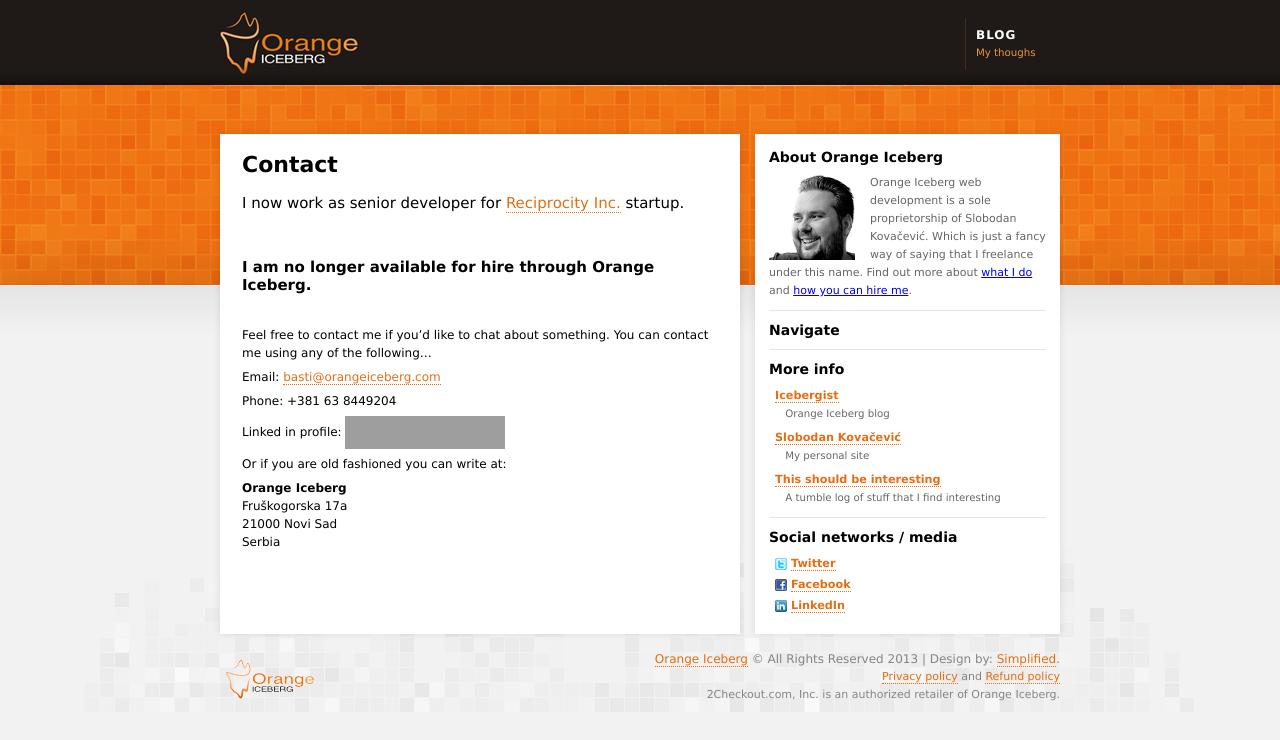
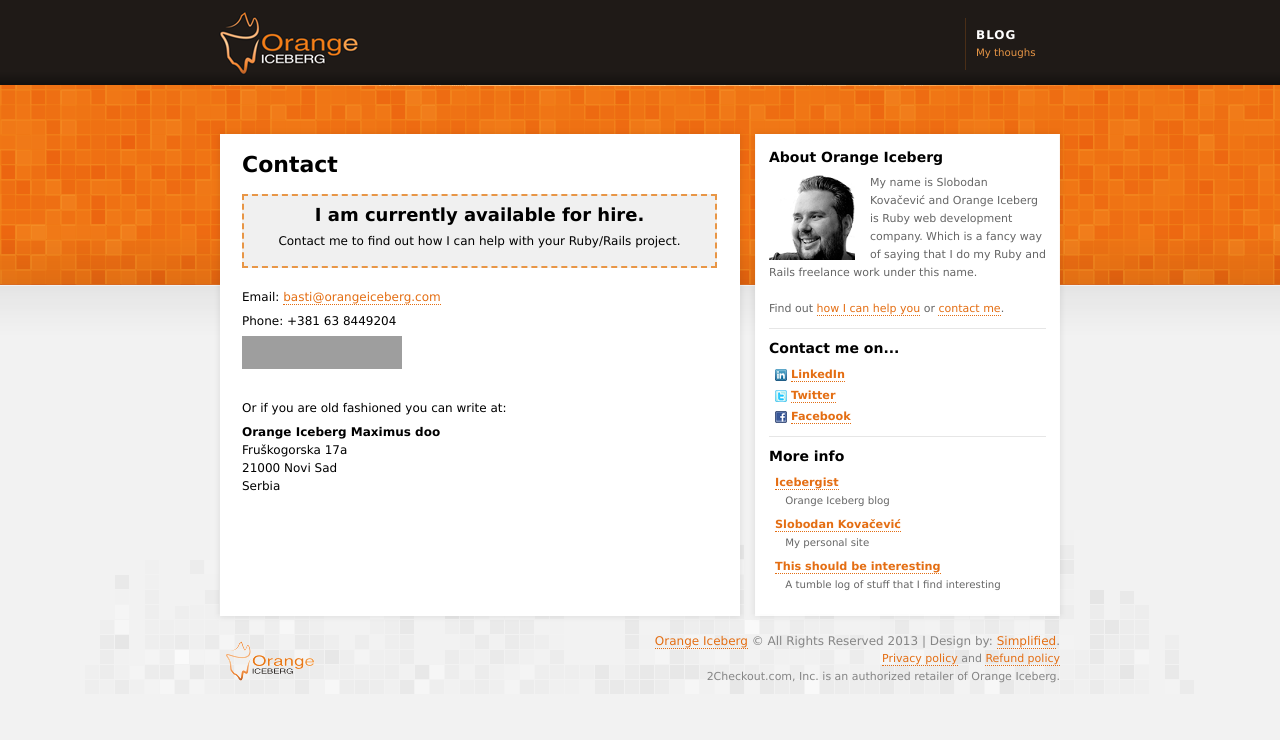
Before and after one commit to basti/orangeiceberg.com, a Jekyll site: the page built from contact/index.html, in a window 1280 px wide. Shown: the top 740 px of the page. Built offline with Jekyll 4.4.1, drawn with Linux system fonts in a browser that asks for light colours; Markdown is read by kramdown in place of the engine named in the settings; grey boxes are pictures that could not be loaded.

Commit message:
Update sidebar and contact page.

```diff
--- a/_layouts/oi.html
+++ b/_layouts/oi.html
@@ -58,13 +58,19 @@
         <h2>About Orange Iceberg</h2>
         <p class="clearfix">
           <img src="/images/slobodan-110x110.gif" width="86" height="86" alt="Slobodan Kovacevic" />
-          Orange Iceberg web development is a sole proprietorship of Slobodan Kovačević.
-          Which is just a fancy way of saying that I freelance under this name.
-          Find out more about <a href="/what-i-do">what I do</a> and <a href="/contact">how you can hire me</a>.
+          My name is Slobodan Kovačević and Orange Iceberg is Ruby web
+          development company. Which is a fancy way of saying that I do my
+          Ruby and Rails freelance work under this name.
+        </p>
+        <br />
+        <p class="clearfix">
+          Find out <a href="/what-i-do">how I can help you</a> or
+          <a href="/contact">contact me</a>.
         </p>
 
         <div class="hr"></div>
 
+        <!--
         <h2>Navigate</h2>
         <ul class="social">
           {% for link in page.navigation %}
@@ -74,6 +80,16 @@
               </a>
             </li>
           {% endfor %}
+        </ul>
+
+        <div class="hr"></div>
+        -->
+
+        <h2>Contact me on...</h2>
+        <ul class="social">
+          <li class="linkedin"><a href="http://www.linkedin.com/in/slobodankovacevic">LinkedIn</a></li>
+          <li class="twitter"><a href="http://twitter.com/icebergist">Twitter</a></li>
+          <li class="facebook"><a href="http://www.facebook.com/thebasti">Facebook</a></li>
         </ul>
 
         <div class="hr"></div>
@@ -89,15 +105,6 @@
           <dt><a href="http://tumblelog.slobodankovacevic.com/" rel="me" title="A tumble log of stuff that I find interesting">This should be interesting</a></dt>
           <dd>A tumble log of stuff that I find interesting</dd>
         </dl>
-
-        <div class="hr"></div>
-
-        <h2>Social networks / media</h2>
-        <ul class="social">
-          <li class="twitter"><a href="http://twitter.com/thebasti">Twitter</a></li>
-          <li class="facebook"><a href="http://www.facebook.com/thebasti">Facebook</a></li>
-          <li class="linkedin"><a href="http://www.linkedin.com/in/slobodankovacevic">LinkedIn</a></li>
-        </ul>
       </div>
     </div> <!-- /div id=content -->
 
--- a/contact/index.html
+++ b/contact/index.html
@@ -3,40 +3,35 @@
 title: Contact
 ---
 
-<h3>
-  <span style="font-weight: normal;">
-    I now work as senior developer for
-    <a href="http://reciprocitynow.com/">Reciprocity Inc.</a> startup.
-  </span>
-</h3>
+<div class="hire_me_box">
+  <strong>I am currently available for hire.</strong>
 
-<br />
+  <p>
+    Contact me to find out how I can help with your Ruby/Rails project.
+  </p>
+</div>
 
-<h3>
-  <strong>I am no longer available for hire through Orange Iceberg.</strong>
-</h3>
-
-<br />
-
-<p>
-  Feel free to contact me if you&#8217;d like to chat about something. You can
-  contact me using any of the following&#8230;
-</p>
 <p>
   Email:
   <script type="text/javascript">// <![CDATA[
     eval(unescape('%66%75%6E%63%74%69%6F%6E%20%70%67%72%65%67%67%5F%74%72%61%6E%73%70%6F%73%65%32%28%68%29%20%7B%76%61%72%20%73%3D%27%61%6D%6C%69%6F%74%62%3A%73%61%69%74%6F%40%61%72%67%6E%69%65%65%63%65%62%67%72%63%2E%6D%6F%27%3B%76%61%72%20%72%3D%27%27%3B%66%6F%72%28%76%61%72%20%69%3D%30%3B%69%3C%73%2E%6C%65%6E%67%74%68%3B%69%2B%2B%2C%69%2B%2B%29%7B%72%3D%72%2B%73%2E%73%75%62%73%74%72%69%6E%67%28%69%2B%31%2C%69%2B%32%29%2B%73%2E%73%75%62%73%74%72%69%6E%67%28%69%2C%69%2B%31%29%7D%68%2E%68%72%65%66%3D%72%3B%7D%64%6F%63%75%6D%65%6E%74%2E%77%72%69%74%65%28%27%3C%61%20%68%72%65%66%3D%22%23%22%20%6F%6E%4D%6F%75%73%65%4F%76%65%72%3D%22%6A%61%76%61%73%63%72%69%70%74%3A%70%67%72%65%67%67%5F%74%72%61%6E%73%70%6F%73%65%32%28%74%68%69%73%29%22%20%6F%6E%46%6F%63%75%73%3D%22%6A%61%76%61%73%63%72%69%70%74%3A%70%67%72%65%67%67%5F%74%72%61%6E%73%70%6F%73%65%32%28%74%68%69%73%29%22%3E%62%61%73%74%69%40%6F%72%61%6E%67%65%69%63%65%62%65%72%67%2E%63%6F%6D%3C%2F%61%3E%27%29%3B'))
   // ]]&gt;</script>
 </p>
+
 <p>Phone: +381 63 8449204</p>
+
 <p>
-  Linked in profile:
   <a href="http://www.linkedin.com/in/slobodankovacevic">
     <img style="vertical-align: middle;" title="View Slobodan Kovacevic's profile on LinkedIn" src="http://www.linkedin.com/img/webpromo/btn_myprofile_160x33.gif" alt="View Slobodan Kovacevic's profile on LinkedIn" width="160" height="33" />
   </a>
 </p>
+
+<br />
 <p>Or if you are old fashioned you can write at:</p>
-<p><strong>Orange Iceberg</strong><br />
-Fruškogorska 17a<br />
-21000 Novi Sad<br />
-Serbia</p>
+
+<p>
+  <strong>Orange Iceberg Maximus doo</strong><br />
+  Fruškogorska 17a<br />
+  21000 Novi Sad<br />
+  Serbia
+</p>
--- a/stylesheets/style.css
+++ b/stylesheets/style.css
@@ -45,12 +45,12 @@
 
   /* Content */
   #content{ background: url('../images/content-bg.png') top left no-repeat; margin-top: 40px; position: relative;}
+  #content a{ color: #e46e13; text-decoration: none; border-bottom: 1px dotted #e46e13; }
+  #content a:hover{ border-bottom: 1px solid #b64919;}
   #main{ width: 475px; float: left; padding: 30px 30px 15px 30px;}
     #main h2{ font-size: 22px; font-weight: bold; margin: 24px 0 8px;}
     #main p{ margin: 6px 0;}
     .notop{ margin-top: 0 !important;}
-    #main a{ color: #e46e13; text-decoration: none; border-bottom: 1px dotted #e46e13; }
-      #main a:hover{ border-bottom: 1px solid #b64919;}
   #sidebar{ width: 277px; float: right; padding: 22px 22px 15px 14px;}
     #sidebar h2{ font-weight: bold; font-size: 14px; margin-bottom: 8px;}
     #sidebar p{ color: #666; font-size: 11px;}
@@ -93,3 +93,16 @@
 
 #main h3 { font-size: 15px; font-weight: bold; margin: 20px 0 8px;}
 #main h4 { font-size: 16px; font-weight: bold; margin: 24px 0 8px;}
+
+.hire_me_box {
+  text-align:center;
+  padding:10px 10px 10px 10px;
+  margin: 20px 0 20px 0;
+  border: 2px dashed #e89646;
+  background-color: #f0f0f0;
+}
+
+.hire_me_box strong {
+  font-size: 18px;
+  font-weight: bold;
+}
```
